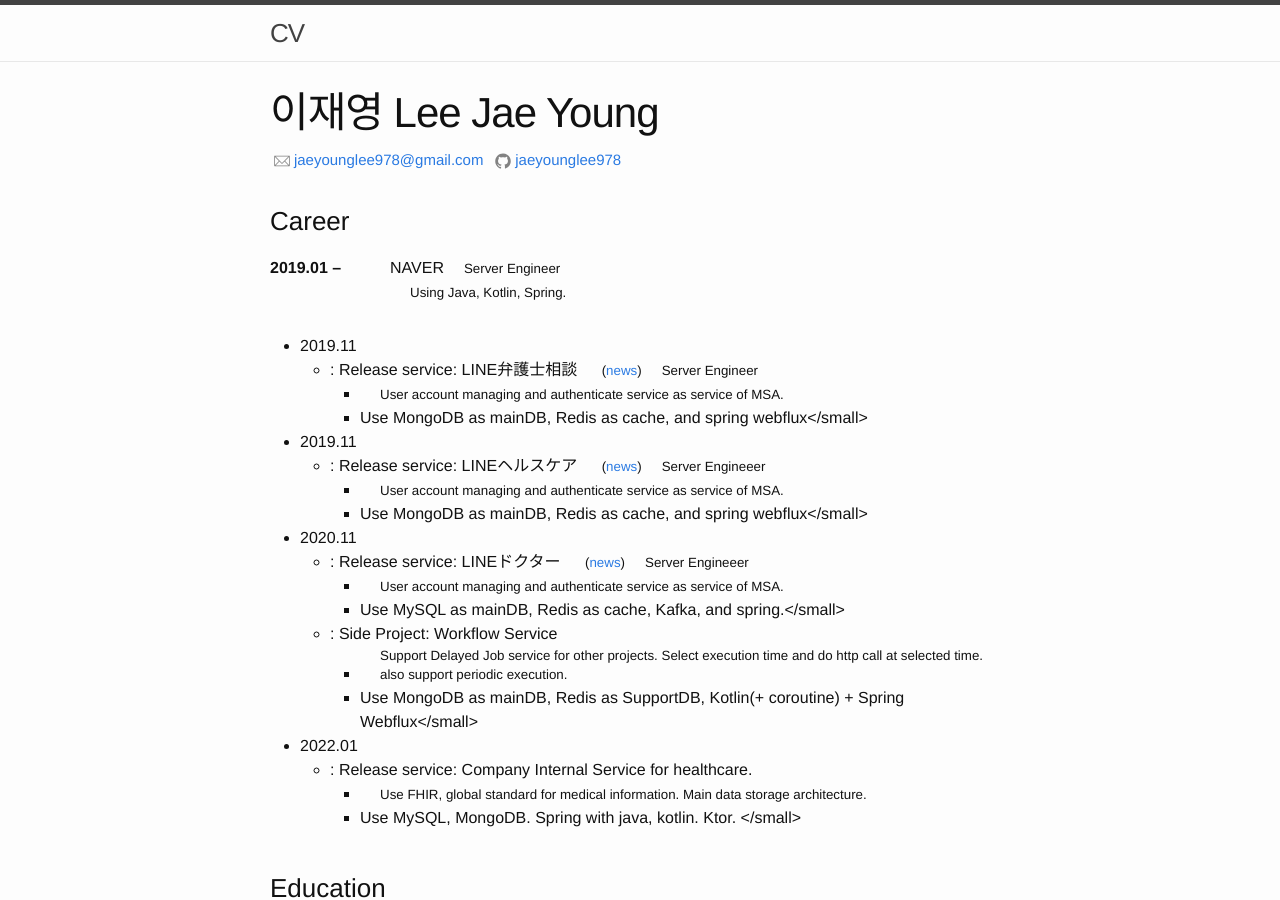
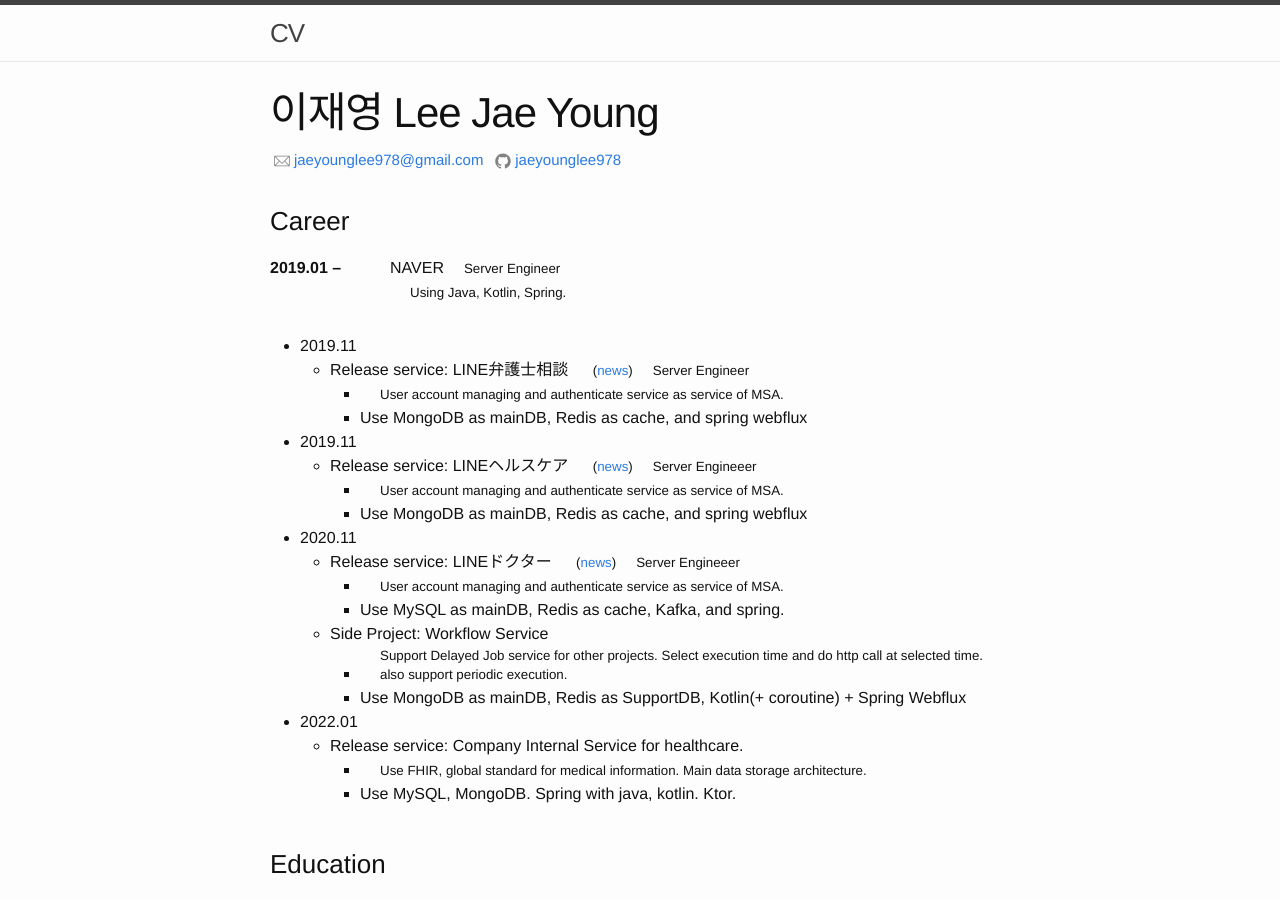
Before and after one commit to jaeyounglee978/jaeyounglee978.github.io, a Jekyll site: the page built from index.md, in a window 1280 px wide and 900 px high. Built offline with Jekyll 4.4.1, drawn with Linux system fonts in a browser that asks for light colours.

Commit message:
Update index.md

```diff
--- a/index.md
+++ b/index.md
@@ -35,27 +35,27 @@ title:  "Jaeyoung Lee CV"
 
 
 - 2019.11
-  - : Release service: LINE弁護士相談 <small>([news][lineLaywerConsultNews])</small><small>Server Engineer </small>
-    - <small>User account managing and authenticate service as service of MSA.
-    - Use MongoDB as mainDB, Redis as cache, and spring webflux</small>
+  - Release service: LINE弁護士相談 <small>([news][lineLaywerConsultNews])</small><small>Server Engineer </small>
+    - <small>User account managing and authenticate service as service of MSA.</small>
+    - Use MongoDB as mainDB, Redis as cache, and spring webflux
 
 - 2019.11
-  - : Release service: LINEヘルスケア <small>([news][lineHealthCareNews])</small><small>Server Engineeer</small>
-    - <small>User account managing and authenticate service as service of MSA.
-    - Use MongoDB as mainDB, Redis as cache, and spring webflux</small>
+  - Release service: LINEヘルスケア <small>([news][lineHealthCareNews])</small><small>Server Engineeer</small>
+    - <small>User account managing and authenticate service as service of MSA.</small>
+    - Use MongoDB as mainDB, Redis as cache, and spring webflux
 
 - 2020.11
-  - : Release service: LINEドクター <small>([news][lindDoctorNews])</small><small>Server Engineeer</small>\\
-    - <small>User account managing and authenticate service as service of MSA.
-    - Use MySQL as mainDB, Redis as cache, Kafka, and spring.</small>
-  - : Side Project: Workflow Service
-    - <small>Support Delayed Job service for other projects. Select execution time and do http call at selected time. also support periodic execution.
-    - Use MongoDB as mainDB, Redis as SupportDB, Kotlin(+ coroutine) + Spring Webflux</small>
+  - Release service: LINEドクター <small>([news][lindDoctorNews])</small><small>Server Engineeer</small>\\
+    - <small>User account managing and authenticate service as service of MSA.</small>
+    - Use MySQL as mainDB, Redis as cache, Kafka, and spring.
+  - Side Project: Workflow Service
+    - <small>Support Delayed Job service for other projects. Select execution time and do http call at selected time. also support periodic execution.</small>
+    - Use MongoDB as mainDB, Redis as SupportDB, Kotlin(+ coroutine) + Spring Webflux
 
 - 2022.01
-  - : Release service: Company Internal Service for healthcare.
-    - <small>Use FHIR, global standard for medical information. Main data storage architecture.
-    - Use MySQL, MongoDB. Spring with java, kotlin. Ktor. </small>
+  - Release service: Company Internal Service for healthcare.
+    - <small>Use FHIR, global standard for medical information. Main data storage architecture.</small>
+    - Use MySQL, MongoDB. Spring with java, kotlin. Ktor.
 <br><br>
 
 ### Education
```
